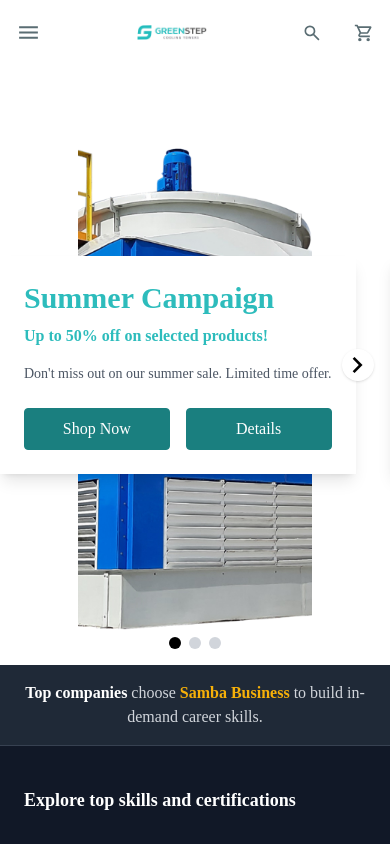
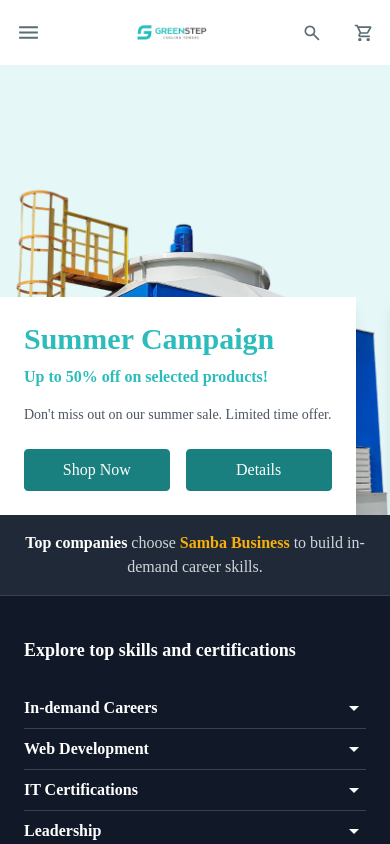
Before and after one commit to sambasoftwareuk/greenstep, a Next.js app: page /component in a window 390 px wide. Shown: the top 844 px of the page. Built offline with nearby package versions, Linux system fonts and the light colour scheme.

Commit message:
slider is mobile friendly now

```diff
--- a/app/_atoms/images.jsx
+++ b/app/_atoms/images.jsx
@@ -15,9 +15,9 @@ export const SliderImage = ({ imageLink, imageAlt, orientation }) => {
   const src = useMemo(() => getSrc(imageLink), [imageLink]);
   const randomImageAlt = useMemo(() => getImageSlug(imageLink), [imageLink]);
   return (
-    <div className="mx-auto w-full max-w-[1600px]">
-      <div className="custom:block relative h-[600px] w-[60%] ml-[20%] overflow-hidden">
-        <div className="absolute top-0 left-1/2 -translate-x-1/2 w-full h-full">
+    <div className="mx-auto w-full">
+      <div className={`bg-primary50 custom:block relative ${orientation === "split-horizontal" ? "h-[600px] ml-10" : "h-[600px]"} overflow-hidden`}>
+        <div className="absolute my-[auto] left-1/2 -translate-x-1/2 w-full h-full">
           <Image
             src={src}
             alt={`slider-image-${imageAlt ? imageAlt : randomImageAlt}`}
@@ -25,7 +25,7 @@ export const SliderImage = ({ imageLink, imageAlt, orientation }) => {
             className={
               src == "/generic-image.png"
                 ? "object-contain bg-gray-300"
-                : "object-cover"
+                : "object-contain object-center"
             }
           />
         </div>
--- a/app/_components/imageSliderComponent.jsx
+++ b/app/_components/imageSliderComponent.jsx
@@ -1,23 +1,41 @@
+"use client"
 import { ImageSlider } from "../_molecules/slider";
 import { SliderImage } from "../_atoms/images";
 import SliderCard from "../_molecules/sliderCard";
+import { useEffect, useState } from "react";
 
 const ImageSliderComponent = ({ size, variant, sliderData = [], orientation }) => {
+  const [screenSizeOrientation, setScreenSizeOrientation] = useState(orientation);
+  useEffect(() => {
+    const handleResize = () => {
+      if (window.innerWidth < 768) {
+        setScreenSizeOrientation("overlay-center");
+      } else {
+        setScreenSizeOrientation(orientation);
+      }
+    };
+    window.addEventListener("resize", handleResize);
+    return () => {
+      window.removeEventListener("resize", handleResize);
+    };
+  }, [orientation]);
+
   return (
     <ImageSlider size={size} variant={variant}>
       {sliderData.map((content, index) => {
-        const hasImage = !!content.link;
+        const { link, title, subtitle, body, primaryLabel, secondaryLabel } = content;
+        const hasImage = !!link;
         const hasCard =
-          content.title || content.subtitle || content.body || content.primaryLabel || content.secondaryLabel;
+          title || subtitle || body || primaryLabel || secondaryLabel;
 
-        const isSplit = orientation === "split-horizontal";
+        const isSplit = screenSizeOrientation === "split-horizontal";
 
         return (
           <div key={index} className={isSplit ? "flex w-full h-full" : "relative w-full h-full"}>
             {/* Görsel */}
             {hasImage && (
-              <div className={isSplit ? "w-1/2 h-full" : "w-full h-full"}>
-                <SliderImage imageLink={`/${content.link}`} size={size} orientation={orientation} />
+              <div className={isSplit ? "w-5/12 h-full bg-primary50" : "w-full h-full"}>
+                <SliderImage imageLink={`/${link}`} size={size} orientation={screenSizeOrientation} />
               </div>
             )}
 
@@ -26,15 +44,15 @@ const ImageSliderComponent = ({ size, variant, sliderData = [], orientation }) =
               <div
                 className={
                   isSplit
-                    ? "w-1/2 flex items-center justify-center p-4"
-                    : "absolute inset-0 flex items-center pointer-events-none"
+                    ? "w-7/12 flex items-center justify-left p-4 bg-primary50"
+                    : "absolute inset-0 flex items-end pointer-events-none"
                 }
               >
                 <div
                   className={`max-w-xl pointer-events-auto
                     ${
-                      orientation === "overlay-center"
-                        ? "mx-auto"
+                      screenSizeOrientation === "overlay-center"
+                        ? "mx-auto p-10 md:p-0"
                         : orientation === "overlay-left"
                         ? "ml-[10%] mr-auto"
                         : orientation === "overlay-right"
@@ -43,11 +61,11 @@ const ImageSliderComponent = ({ size, variant, sliderData = [], orientation }) =
                     }`}
                 >
                   <SliderCard
-                    title={content.title}
-                    subtitle={content.subtitle}
-                    body={content.body}
-                    primaryLabel={content.primaryLabel}
-                    secondaryLabel={content.secondaryLabel}
+                    title={title}
+                    subtitle={subtitle}
+                    body={body}
+                    primaryLabel={primaryLabel}
+                    secondaryLabel={secondaryLabel}
                   />
                 </div>
               </div>
--- a/app/_molecules/slider.jsx
+++ b/app/_molecules/slider.jsx
@@ -1,153 +1,9 @@
-"use client";
+"use client"
 
-import React, { useRef, useState, useEffect, useMemo } from "react";
-import { ChevronLeft, ChevronRight } from "../_atoms/Icons";
-import { DirectionButton } from "../_atoms/buttons";
-import Icon from "../_atoms/Icon";
-
-export const CarouselSlider = ({
-  children,
-  itemsPerSlide = 1,
-  showArrows = true,
-  showDots = false,
-  variant = "slide",
-}) => {
-  const scrollRef = useRef(null);
-  const [currentIndex, setCurrentIndex] = useState(0);
-  const [canScrollLeft, setCanScrollLeft] = useState(false);
-  const [canScrollRight, setCanScrollRight] = useState(false);
-
-  const childArray = useMemo(() => React.Children.toArray(children), [children] );
-  const totalSlides = Math.ceil(childArray.length / itemsPerSlide);
-  const isScrollMode = variant === "scroll";
-
-  // Scroll Mode Arrow Visibility
-  const checkScroll = () => {
-    const el = scrollRef.current;
-    if (el) {
-      setCanScrollLeft(el.scrollLeft > 0);
-      setCanScrollRight(el.scrollLeft + el.clientWidth < el.scrollWidth - 1);
-    }
-  };
-
-  useEffect(() => {
-    if (isScrollMode && scrollRef.current) {
-      checkScroll();
-      const el = scrollRef.current;
-      el.addEventListener("scroll", checkScroll);
-      window.addEventListener("resize", checkScroll);
-      return () => {
-        el.removeEventListener("scroll", checkScroll);
-        window.removeEventListener("resize", checkScroll);
-      };
-    }
-  }, [childArray]);
-
-  const scrollLeft = () => {
-    scrollRef.current?.scrollBy({ left: -200, behavior: "smooth" });
-  };
-
-  const scrollRight = () => {
-    scrollRef.current?.scrollBy({ left: 200, behavior: "smooth" });
-  };
-
-  const goToSlide = (index) => setCurrentIndex(index);
-  const nextSlide = () => setCurrentIndex((prev) => Math.min(prev + 1, totalSlides - 1));
-  const prevSlide = () => setCurrentIndex((prev) => Math.max(prev - 1, 0));
-
-  // Scroll variant
-  if (isScrollMode) {
-    return (
-      <div className="relative w-full">
-        {showArrows && canScrollLeft && (
-          <div className="absolute left-0 top-1/2 -translate-y-1/2 z-10">
-            <DirectionButton
-          icon={<Icon variant={ChevronLeft} size={32} />}
-          className="absolute left-4 top-1/2 -translate-y-1/2 bg-white rounded-full shadow"
-          onClick={scrollLeft}
-        />
-          </div>
-        )}
-
-        {showArrows && canScrollRight && (
-
-            <DirectionButton
-          icon={<Icon variant={ChevronRight} size={32} />}
-          className="absolute right-4 top-1/2 -translate-y-1/2 bg-white rounded-full shadow"
-          onClick={scrollRight}
-        />
-
-        )}
-
-        <div ref={scrollRef} className="overflow-x-auto scrollbar-hide px-8 py-2">
-          <div className="flex gap-2">
-            {childArray.map((child, i) => (
-              <div key={i} className="shrink-0">{child}</div>
-            ))}
-          </div>
-        </div>
-      </div>
-    );
-  }
-
-  // Slide variant
-  return (
-    <div className="relative w-full">
-      {showArrows && currentIndex > 0 && (
-
-          <DirectionButton
-          icon={<Icon variant={ChevronLeft} size={32} />}
-          className="absolute left-4 top-1/2 -translate-y-1/2 bg-white rounded-full shadow z-10"
-          onClick={prevSlide}
-        />
-      )}
-
-      {showArrows && currentIndex < totalSlides - 1 && (
-
-          <DirectionButton
-          icon={<Icon variant={ChevronRight} size={32} />}
-          className="absolute right-4 top-1/2 -translate-y-1/2 bg-white rounded-full shadow z-10"
-          onClick={nextSlide}
-        />
-
-      )}
-
-      <div className="overflow-hidden">
-        <div
-          className="flex transition-transform duration-500 ease-in-out"
-          style={{
-            transform: `translateX(-${currentIndex * (100 / itemsPerSlide)}%)`,
-            width: `${(childArray.length / itemsPerSlide) * 100}%`,
-          }}
-        >
-          {childArray.map((child, i) => (
-            <div
-              key={i}
-              style={{ flex: `0 0 ${100 / childArray.length}%` }}
-              className="w-full"
-            >
-              {child}
-            </div>
-          ))}
-        </div>
-      </div>
-
-      {showDots && (
-        <div className="flex justify-center mt-4 space-x-2">
-          {Array.from({ length: totalSlides }).map((_, index) => (
-            <button
-              key={index}
-              onClick={() => goToSlide(index)}
-              className={`w-3 h-3 rounded-full ${
-                currentIndex === index ? "bg-primary" : "bg-gray-300"
-              }`}
-            />
-          ))}
-        </div>
-      )}
-    </div>
-  );
-};
+import React, { useRef, useState, useEffect } from "react"
+import { ChevronLeft, ChevronRight } from "../_atoms/Icons"
+import { DirectionButton } from "../_atoms/buttons"
+import Icon from "../_atoms/Icon"
 
 export const ImageSlider = ({
   size = "sm",
@@ -159,10 +15,11 @@ export const ImageSlider = ({
   const [index, setIndex] = useState(0)
   const items = Array.isArray(children) ? children : [children]
   const intervalRef = useRef(null)
+  const sliderRef = useRef(null)
 
-  const isAutoSlide = variant === 'autoSlide'
-  const showByIndex = typeof variant === 'undefined'
-  const alwaysShowControls = variant === 'infinite' || isAutoSlide
+  const isAutoSlide = variant === "autoSlide"
+  const showByIndex = typeof variant === "undefined"
+  const alwaysShowControls = variant === "infinite" || isAutoSlide
 
   const showLeft = showArrows && (alwaysShowControls || (showByIndex && index > 0))
   const showRight = showArrows && (alwaysShowControls || (showByIndex && index < items.length - 1))
@@ -171,7 +28,7 @@ export const ImageSlider = ({
   const prev = () => setIndex((prev) => (prev - 1 + items.length) % items.length)
   const goTo = (i) => setIndex(i)
 
-  // Auto Slide Effect
+  // Auto Slide
   useEffect(() => {
     if (isAutoSlide) {
       intervalRef.current = setInterval(next, 5000)
@@ -179,11 +36,56 @@ export const ImageSlider = ({
     }
   }, [isAutoSlide])
 
+  // Touch Swipe Support
+  useEffect(() => {
+    let startX = 0
+    let endX = 0
+
+    const handleTouchStart = (e) => {
+      startX = e.touches[0].clientX
+    }
+
+    const handleTouchMove = (e) => {
+      endX = e.touches[0].clientX
+    }
+
+    const handleTouchEnd = () => {
+      const diff = startX - endX
+      if (Math.abs(diff) > 50) {
+        if (diff > 0) next()
+        else prev()
+      }
+    }
+
+    const el = sliderRef.current
+    if (el) {
+      el.addEventListener("touchstart", handleTouchStart)
+      el.addEventListener("touchmove", handleTouchMove)
+      el.addEventListener("touchend", handleTouchEnd)
+    }
+
+    return () => {
+      if (el) {
+        el.removeEventListener("touchstart", handleTouchStart)
+        el.removeEventListener("touchmove", handleTouchMove)
+        el.removeEventListener("touchend", handleTouchEnd)
+      }
+    }
+  }, [])
+
   return (
-    <div className="relative w-full overflow-hidden mx-auto">
-      {/* Slider container */}
+    <div ref={sliderRef} className="relative w-full overflow-hidden mx-auto">
+      {/* Slide Container */}
       <div
-        className={`flex w-full ${size === "sm" ? "h-[250px]" : size === "md" ? "h-[300px]" : size === "lg" ? 'h-[600px]' : "" } transition-transform duration-500 ease-in-out`}
+        className={`flex w-full transition-transform duration-500 ease-in-out ${
+          size === "sm"
+            ? "h-[250px]"
+            : size === "md"
+            ? "h-[300px]"
+            : size === "lg"
+            ? "h-[450px] sm:h-[600px]"
+            : ""
+        }`}
         style={{ transform: `translateX(-${index * 100}%)` }}
       >
         {items.map((child, i) => (
@@ -195,34 +97,34 @@ export const ImageSlider = ({
 
       {/* Dots */}
       {showDots && (
-        <div className="absolute bottom-4 left-1/2 -translate-x-1/2 flex space-x-2">
+        <div className="hidden md:flex absolute bottom-4 left-1/2 -translate-x-1/2 space-x-2">
           {items.map((_, i) => (
             <button
               key={i}
               onClick={() => goTo(i)}
               className={`w-3 h-3 rounded-full ${
-                i === index ? 'bg-black' : 'bg-gray-300'
+                i === index ? "bg-black" : "bg-gray-300"
               } transition-colors duration-300`}
             />
           ))}
         </div>
       )}
 
-      {/* Controls */}
+      {/* Arrows (only md and up) */}
       {showLeft && (
         <DirectionButton
           icon={<Icon variant={ChevronLeft} size={32} />}
-          className="absolute left-4 top-1/2 -translate-y-1/2 bg-white rounded-full shadow"
+          className="hidden md:flex absolute left-4 top-1/2 -translate-y-1/2 bg-white rounded-full shadow"
           onClick={prev}
         />
       )}
       {showRight && (
         <DirectionButton
           icon={<Icon variant={ChevronRight} size={32} />}
-          className="absolute right-4 top-1/2 -translate-y-1/2 bg-white rounded-full shadow"
+          className="hidden md:flex absolute right-4 top-1/2 -translate-y-1/2 bg-white rounded-full shadow"
           onClick={next}
         />
       )}
     </div>
   )
-};
+}
```
